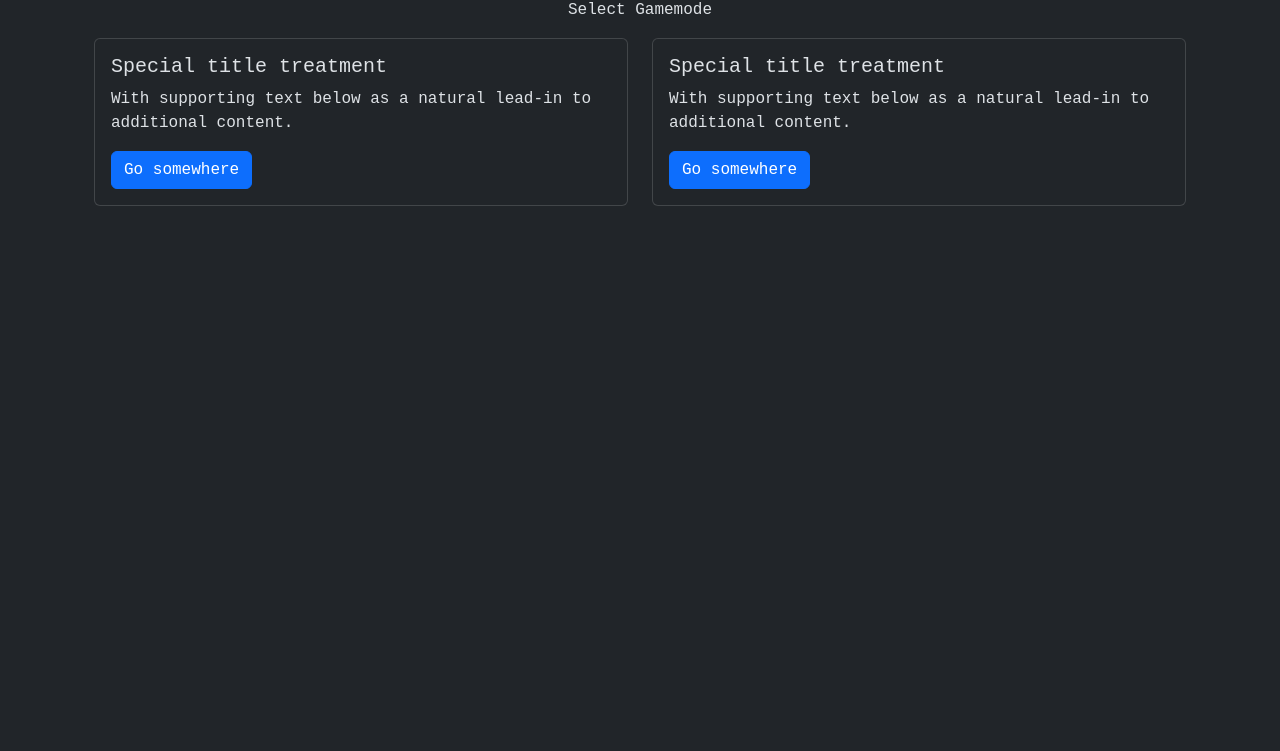
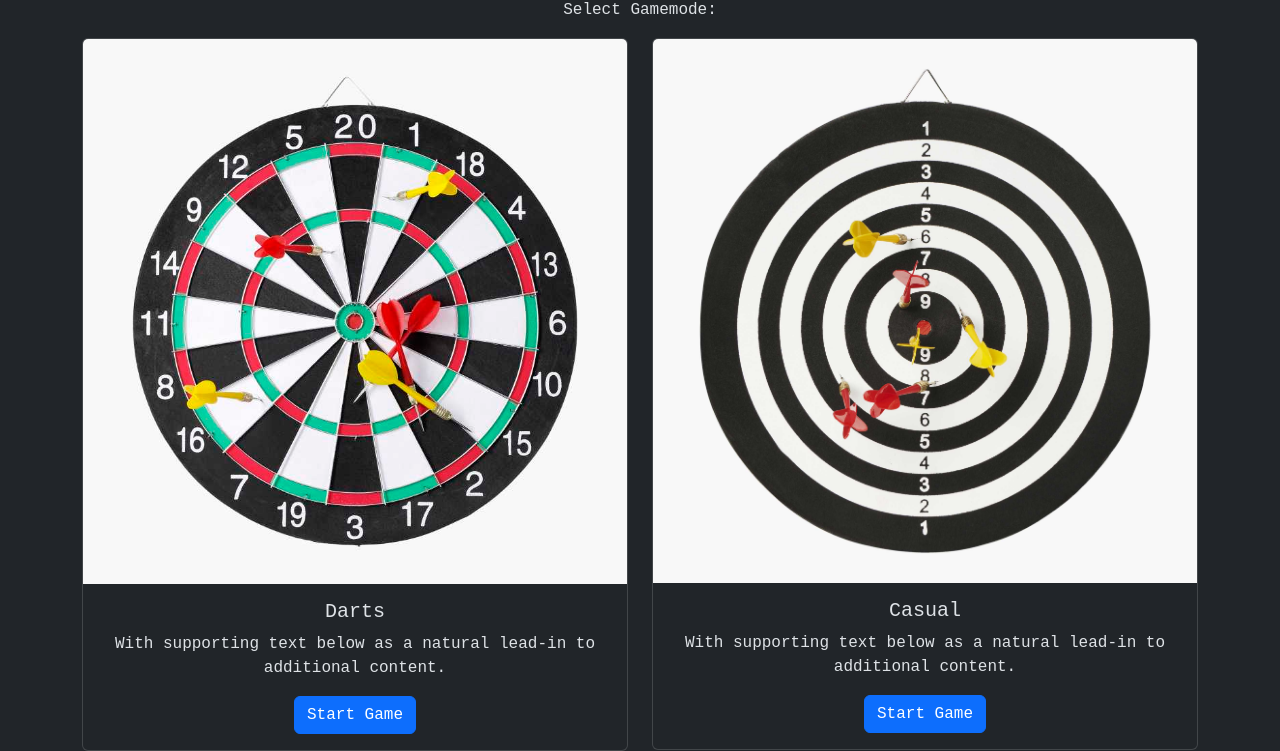
Before and after one commit to smoluu/Bullseye-Vision, a website: page Frontend/public/index.html in a window 1280 px wide. Shown: the part 58-809 px from the top of the page. Drawn offline with nearby package versions, Linux system fonts and the light colour scheme.

Commit message:
home page for website

```diff
--- a/Frontend/public/index.html
+++ b/Frontend/public/index.html
@@ -5,50 +5,70 @@
     <meta charset="UTF-8" />
     <meta name="viewport" content="width=device-width, initial-scale=1.0" />
     <title>Bullseye-Vision</title>
-    <link href="https://cdn.jsdelivr.net/npm/bootstrap@5.3.2/dist/css/bootstrap.min.css" rel="stylesheet" integrity="sha384-T3c6CoIi6uLrA9TneNEoa7RxnatzjcDSCmG1MXxSR1GAsXEV/Dwwykc2MPK8M2HN" crossorigin="anonymous">
-    <script src="https://cdn.jsdelivr.net/npm/bootstrap@5.3.2/dist/js/bootstrap.bundle.min.js" integrity="sha384-C6RzsynM9kWDrMNeT87bh95OGNyZPhcTNXj1NW7RuBCsyN/o0jlpcV8Qyq46cDfL" crossorigin="anonymous"></script>
-    <link rel="stylesheet" type="text/css" href="stylesheets/style.css" media="all" />
+    <link
+      href="https://cdn.jsdelivr.net/npm/bootstrap@5.3.2/dist/css/bootstrap.min.css"
+      rel="stylesheet"
+      integrity="sha384-T3c6CoIi6uLrA9TneNEoa7RxnatzjcDSCmG1MXxSR1GAsXEV/Dwwykc2MPK8M2HN"
+      crossorigin="anonymous"
+    />
+    <script
+      src="https://cdn.jsdelivr.net/npm/bootstrap@5.3.2/dist/js/bootstrap.bundle.min.js"
+      integrity="sha384-C6RzsynM9kWDrMNeT87bh95OGNyZPhcTNXj1NW7RuBCsyN/o0jlpcV8Qyq46cDfL"
+      crossorigin="anonymous"
+    ></script>
+    <link
+      rel="stylesheet"
+      type="text/css"
+      href="stylesheets/style.css"
+      media="all"
+    />
   </head>
 
   <body data-bs-theme="dark">
+
     <div class="container">
+      <div class="text-center ">
+        <h1>Bullseye-Vision</h1>
+        <p>Select Gamemode:</p>
+      </div>
 
-    <div class="container text-center">
-      <h1>Bullseye-Vision</h1>
-      <p>Select Gamemode</p>
-    </div>
+      <div class="row d-flex h-100 align-items-center">
 
-    <div class="container vertical-center">
-      <div class="row">
-        <div class="col-6">
+        <div class="col-6 ">
           <div class="card">
-            <div class="card-body">
-              <h5 class="card-title">Special title treatment</h5>
+            <img src="/images/game_darts.jpg" class="card-img-top" alt="..." />
+            <div class="card-body text-center">
+              <h5 class="card-title">Darts</h5>
               <p class="card-text">
                 With supporting text below as a natural lead-in to additional
                 content.
               </p>
-              <a href="#" class="btn btn-primary">Go somewhere</a>
+              <a href="#" class="btn btn-primary">Start Game</a>
             </div>
           </div>
         </div>
         <div class="col-6">
           <div class="card">
-            <div class="card-body">
-              <h5 class="card-title">Special title treatment</h5>
+            <img
+              src="/images/game_darts_casual.jpg"
+              class="card-img-top"
+              alt="..."
+            />
+            <div class="card-body text-center">
+              <h5 class="card-title">Casual</h5>
               <p class="card-text">
                 With supporting text below as a natural lead-in to additional
                 content.
               </p>
-              <a href="#" class="btn btn-primary">Go somewhere</a>
+              <a href="#" class="btn btn-primary">Start Game</a>
             </div>
           </div>
         </div>
+
       </div>
+
     </div>
 
-  </div>
-
-    <script src="./js/index.js"></script>
+    <script src="/js/index.js"></script>
   </body>
 </html>
--- a/Frontend/public/stylesheets/style.css
+++ b/Frontend/public/stylesheets/style.css
@@ -1,11 +1,9 @@
 html, body {
     font-family: monospace, monospace;
-    margin: 0;
     height: 100%;
 }
-.vertical-center {
-    min-height: 100%;  /* Fallback for browsers do NOT support vh unit */
-
+.container {
     display: flex;
-    align-items: center;
+    flex-flow: column;
+    height: 100%;
   }
```
